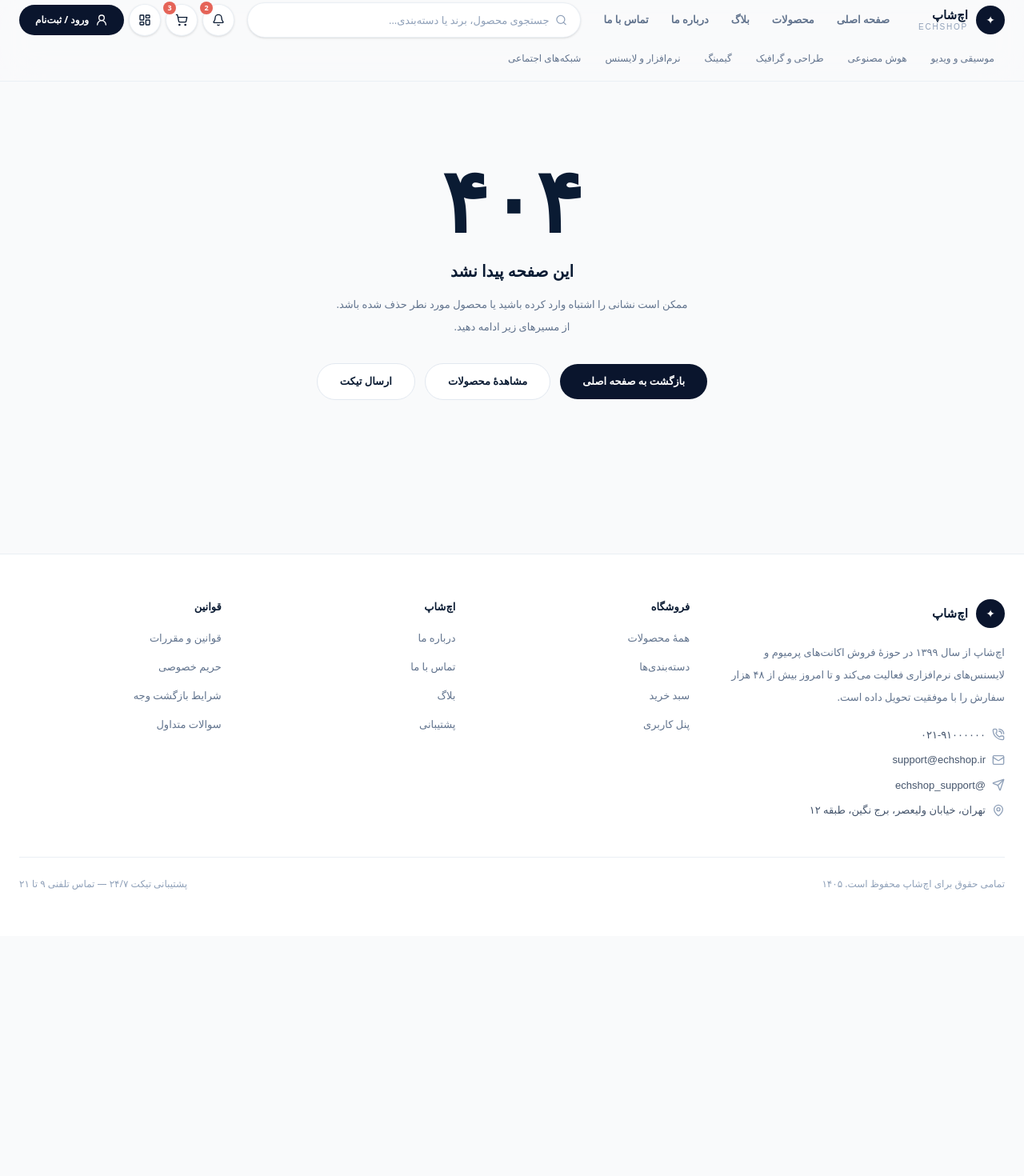
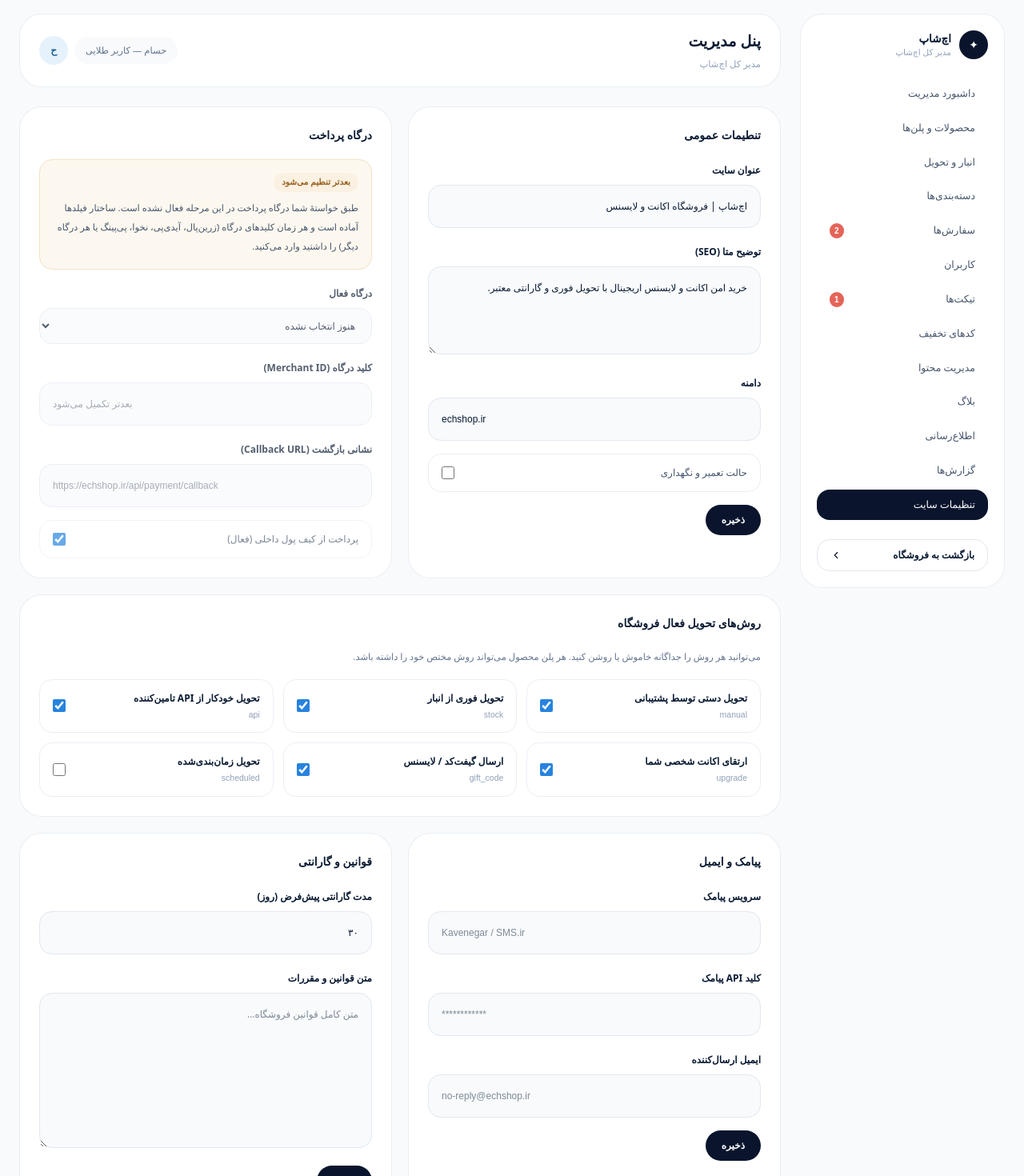
Before and after one commit to hesaamhub/echshop, a Next.js app: page /admin/settings in a window 1280 px wide. Before the commit this address had no page. Shown: the part 7-1477 px from the top of the page at 80% size. Before the commit the page ends 1177 px from the top, so only its background shows below. Built offline with nearby package versions, Linux system fonts and the light colour scheme.

Commit message:
feat: admin settings (general, payment gateway placeholder, delivery methods)

```diff
--- /dev/null
+++ b/src/app/admin/settings/page.tsx
@@ -0,0 +1,85 @@
+import { Badge, Button, Card, Field } from "@/components/panel/Ui"
+import { deliveryLabels } from "@/lib/types"
+
+export default function AdminSettingsPage() {
+  return (
+    <div className="space-y-5">
+      <div className="grid gap-5 xl:grid-cols-2">
+        <Card title="تنطیمات عمومی">
+          <div className="space-y-4">
+            <Field label="عنوان سایت" defaultValue="اچ‌شاپ | فروشگاه اکانت و لایسنس" />
+            <Field label="توضیح متا (SEO)" textarea rows={3} defaultValue="خرید امن اکانت و لایسنس اریجینال با تحویل فوری و گارانتی معتبر." />
+            <Field label="دامنه" defaultValue="echshop.ir" latin />
+            <div className="flex items-center justify-between rounded-2xl border border-slate-200/70 px-4 py-3.5">
+              <span className="text-[12px] text-slate-600">حالت تعمیر و نگهداری</span>
+              <input type="checkbox" className="h-4 w-4 accent-[#2783de]" />
+            </div>
+            <Button>ذخیره</Button>
+          </div>
+        </Card>
+
+        <Card title="درگاه پرداخت">
+          <div className="rounded-2xl border border-[#f2e2c6] bg-[#fdf8ef] p-4">
+            <div className="flex items-center gap-2">
+              <Badge tone="amber">بعدتر تنطیم می‌شود</Badge>
+            </div>
+            <p className="mt-2 text-[11.5px] leading-6 text-slate-600">
+              طبق خواستهٔ شما درگاه پرداخت در این مرحله فعال نشده است. ساختار فیلدها آماده است و هر زمان کلیدهای
+              درگاه (زرین‌پال، آیدی‌پی، نخوا، پی‌پینگ یا هر درگاه دیگر) را داشتید وارد می‌کنید.
+            </p>
+          </div>
+          <div className="mt-4 space-y-4 opacity-70">
+            <label className="block">
+              <span className="text-[12px] font-semibold text-[#0a1b33]">درگاه فعال</span>
+              <select disabled className="mt-2 w-full rounded-2xl border border-slate-200 bg-slate-50 px-4 py-3 text-[12px] outline-none">
+                <option>هنوز انتخاب نشده</option>
+              </select>
+            </label>
+            <Field label="کلید درگاه (Merchant ID)" placeholder="بعدتر تکمیل می‌شود" latin />
+            <Field label="نشانی بازگشت (Callback URL)" placeholder="https://echshop.ir/api/payment/callback" latin />
+            <div className="flex items-center justify-between rounded-2xl border border-slate-200/70 px-4 py-3.5">
+              <span className="text-[12px] text-slate-600">پرداخت از کیف پول داخلی (فعال)</span>
+              <input type="checkbox" defaultChecked className="h-4 w-4 accent-[#2783de]" />
+            </div>
+          </div>
+        </Card>
+      </div>
+
+      <Card title="روش‌های تحویل فعال فروشگاه">
+        <p className="text-[11.5px] leading-6 text-slate-500">
+          می‌توانید هر روش را جداگانه خاموش یا روشن کنید. هر پلن محصول می‌تواند روش مختص خود را داشته باشد.
+        </p>
+        <div className="mt-4 grid gap-3 sm:grid-cols-2 xl:grid-cols-3">
+          {Object.entries(deliveryLabels).map(([key, label], index) => (
+            <div key={key} className="flex items-center justify-between rounded-2xl border border-slate-200/70 px-4 py-3.5">
+              <div>
+                <p className="text-[12px] font-bold text-[#0a1b33]">{label}</p>
+                <p className="font-latin mt-1 text-[10.5px] text-slate-400">{key}</p>
+              </div>
+              <input type="checkbox" defaultChecked={index !== 5} className="h-4 w-4 accent-[#2783de]" />
+            </div>
+          ))}
+        </div>
+      </Card>
+
+      <div className="grid gap-5 xl:grid-cols-2">
+        <Card title="پیامک و ایمیل">
+          <div className="space-y-4">
+            <Field label="سرویس پیامک" placeholder="Kavenegar / SMS.ir" latin />
+            <Field label="کلید API پیامک" placeholder="************" latin />
+            <Field label="ایمیل ارسال‌کننده" placeholder="no-reply@echshop.ir" latin />
+            <Button>ذخیره</Button>
+          </div>
+        </Card>
+
+        <Card title="قوانین و گارانتی">
+          <div className="space-y-4">
+            <Field label="مدت گارانتی پیش‌فرض (روز)" defaultValue="۳۰" />
+            <Field label="متن قوانین و مقررات" textarea rows={6} placeholder="متن کامل قوانین فروشگاه…" />
+            <Button>ذخیره</Button>
+          </div>
+        </Card>
+      </div>
+    </div>
+  )
+}
```
Also changed, not shown: 1 other file (tests, documents, lock files or other folders).
